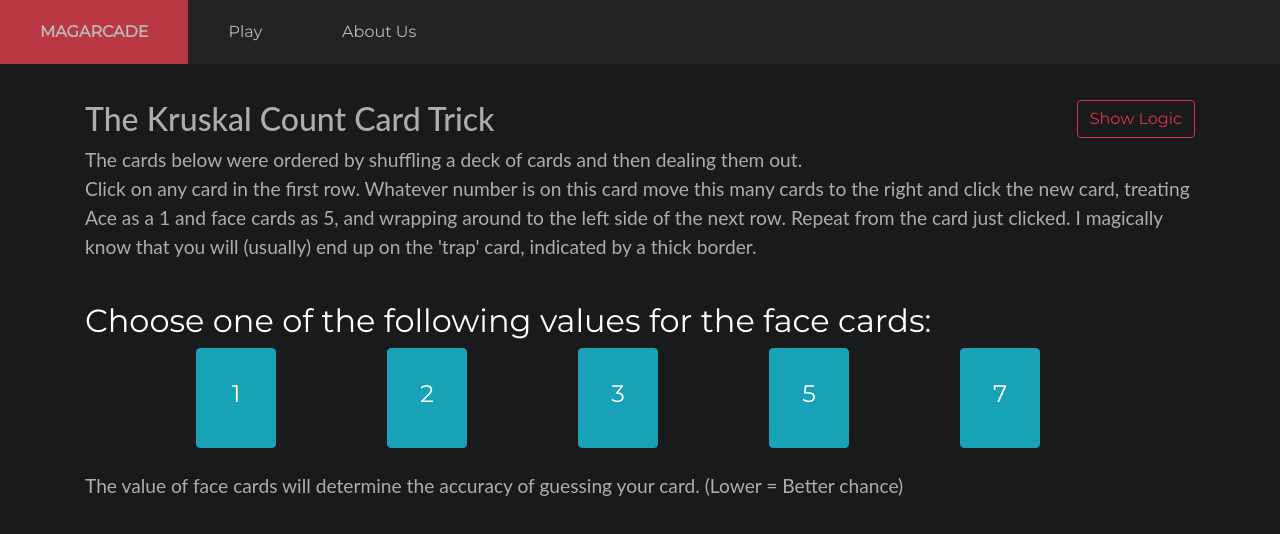
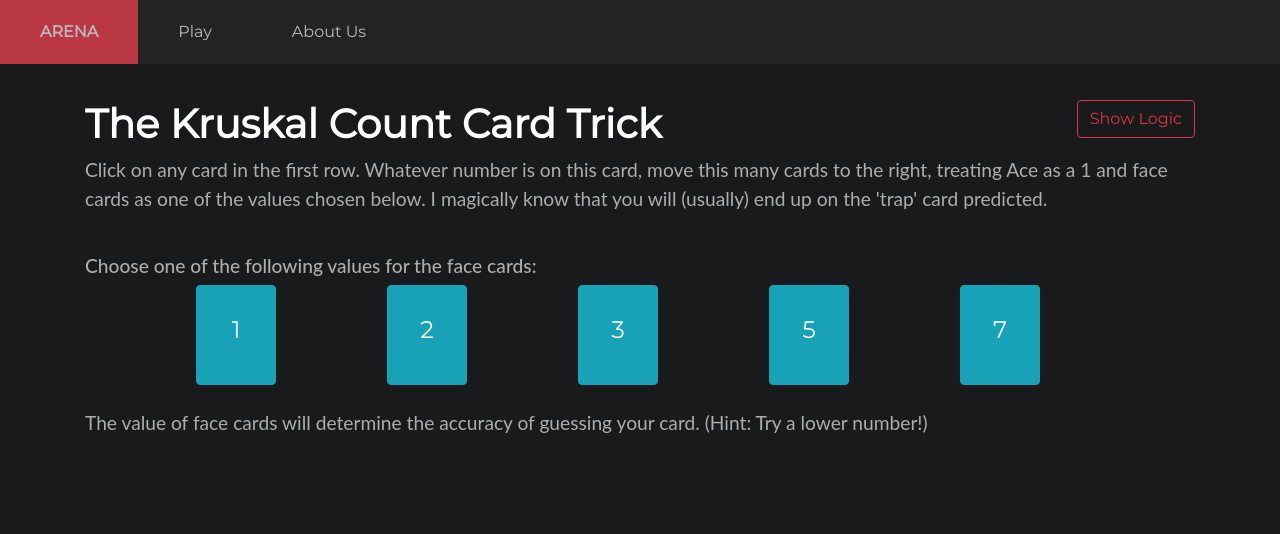
Before and after one commit to dixitgarg059/MAGIC-TRICKS, a React (Create React App) app in the folder frontend/: page /CARD-TRICKS/Play/Game5 in a window 1280 px wide. Shown: the top 534 px of the page. Built offline with nearby package versions, Linux system fonts and the light colour scheme.

Commit message:
final changes pllssss

```diff
--- a/frontend/src/App.js
+++ b/frontend/src/App.js
@@ -39,7 +39,7 @@ function App() {
               onClick={()=>{
                 setActive(0);
               }}>
-              <strong>MAGARCADE</strong></Link>
+              <strong>ARENA</strong></Link>
               <Link to="/Play" className={`${active==1?"nav-ele-active":'nav-ele'}`}
 
               onClick={()=>{
--- a/frontend/src/components/AboutUs.component.js
+++ b/frontend/src/components/AboutUs.component.js
@@ -73,7 +73,7 @@ export default class ABOUTUS extends Component {
             </div>
           </div>
           </a>
-          <a href="https://github.com/namanverma">
+          <a href="https://github.com/naman632">
           <div className="card play-card" style={{ width: "18rem" }}>
             <img className="card-img-top" src="https://scontent.famd5-1.fna.fbcdn.net/v/t1.0-9/69455318_120546009278447_538058135449894912_o.jpg?_nc_cat=106&ccb=2&_nc_sid=09cbfe&_nc_ohc=40jsJdiyoisAX_t_EKe&_nc_ht=scontent.famd5-1.fna&oh=1f97888df39c1564ce8f4a2aac3a2432&oe=5FDBDE3F"
             alt="27 cards trick" />
--- a/frontend/src/components/game4.component.js
+++ b/frontend/src/components/game4.component.js
@@ -140,7 +140,7 @@ export default class GAME4 extends Component {
                         if (this.state.stage == 1) {
                             return <div>
                                 <br></br>
-                                <div class="text-logic">Keep in memory, a card from the deck given below.</div>
+                                <div class="text-logic">Pick a card from the deck given below and make sure to remember it!</div>
                                 <br></br>
                                 <button onClick={() => { this.setState({ stage: 2 }) }} style={{
                                     border: 'none',
--- a/frontend/src/components/game5.component.js
+++ b/frontend/src/components/game5.component.js
@@ -329,22 +329,18 @@ export default class GAME5 extends Component {
             {" "}
             Show Logic{" "}
           </button>
-          <div className="game">
-            <p class="h2">The Kruskal Count Card Trick</p>
-            <p>
-              The cards below were ordered by shuffling a deck of cards and then
-              dealing them out.
-              <br />
+          <div>
+            <h1><strong>The Kruskal Count Card Trick</strong></h1>
+            <p className="text-logic">
               Click on any card in the first row. Whatever number is on this
-              card move this many cards to the right and click the new card,
-              treating Ace as a 1 and face cards as 5, and wrapping around to
-              the left side of the next row. Repeat from the card just clicked.
+              card, move this many cards to the right,
+              treating Ace as a 1 and face cards as one of the values chosen below.
               I magically know that you will (usually) end up on the 'trap'
-              card, indicated by a thick border.
+              card predicted.
             </p>
             <br />
-            <div className="game">
-              <h2>Choose one of the following values for the face cards:</h2>
+            <div>
+              <h2 className="text-logic">Choose one of the following values for the face cards:</h2>
               <button
                 className="btn btn-info facevalue"
                 onClick={() => this.keys(1)}
@@ -379,7 +375,7 @@ export default class GAME5 extends Component {
               <br />
               <p>
                 The value of face cards will determine the accuracy of guessing
-                your card. (Lower = Better chance)
+                your card. (Hint: Try a lower number!)
               </p>
             </div>
           </div>
@@ -399,7 +395,17 @@ export default class GAME5 extends Component {
             Show Logic{" "}
           </button>
           <div className="game">
-            <p class="h2">The Kruskal Count Card Trick</p>
+          <h1><strong>The Kruskal Count Card Trick</strong></h1>
+          <br/>
+            <p className="text-logic">
+            The cards below were ordered by shuffling a deck of cards and then
+              dealing them out.
+              Click on any card in the first row and confirm your choice. Whatever number is on this
+              card, move this many cards to the right by clicking the button given,
+              treating Ace as a 1 and face cards as the chosen value.
+              I magically know that you will (usually) end up on the 'trap'
+              card predicted.
+              </p>
             <br />
           </div>
           <button
--- a/frontend/src/components/game6.component.js
+++ b/frontend/src/components/game6.component.js
@@ -99,7 +99,7 @@ export default class GAME5 extends Component {
             turn = t[2];
         }
         else if(this.state.dplayer==false && this.checkAv(available)==false){
-            win = 'blue';
+            win = 'Blue';
         }
 
 
@@ -109,8 +109,8 @@ export default class GAME5 extends Component {
             available: available,
         })
         if (this.checkAv(available) == false) {
-            if(win==null && this.state.dplayer == false) win = 'gold';
-            else if(win==null && this.state.dplayer == true)  win = (turn == 1)?'gold':'blue';
+            if(win==null && this.state.dplayer == false) win = 'Gold';
+            else if(win==null && this.state.dplayer == true)  win = (turn == 1)?'Gold':'Blue';
             Alert.success(`${win} wins.`, { offset: 100 });
             this.setState({
                 win: win,
@@ -136,13 +136,17 @@ export default class GAME5 extends Component {
                     Show Logic{" "}
                 </button>
                 <h1><strong>Knight vs Knight</strong></h1>
-                <br></br>{
+                <br/>
+                <p>
+                A game of chess but there are only Knights! A player makes their move by placing their knight on the board. A valid move is one in which the position chosen by the player to place their knight is not in limbo (position is not occupied or under attack by another knight). The player who fails to complete their move loses.
+                </p>
+                <br/>{
                     (() => {
 
                         if (this.state.stage == 1) {
                             return (<div>
                                 <br></br>
-                                <div class="text-logic">Click the number of rows and columns in the chess board</div>
+                                <div class="text-logic">Choose the number of rows and columns of the chessboard to play.</div>
                                 <br></br>
                                 <div style={{ top: '10px', position: 'relative', alignItems: 'center' }}>
                                     {Array.from({ length: 8 }, (_, i) => i + 1).map((e) => {
@@ -177,6 +181,9 @@ export default class GAME5 extends Component {
                         else if (this.state.stage == 2) {
                             return (
                                 <div>
+                                <div class="text-logic">Choose to play against the computer or another player!</div>
+                                <br/><br/>
+
                                     <button className={`btn ${this.state.dplayer == false ? 'btn-warning' : 'btn-outline-warning'}`}
                                         style={{ borderRadius: '0' }}
                                         onClick={() => {
@@ -206,7 +213,11 @@ export default class GAME5 extends Component {
                         }
                         else if (this.state.stage == 3) return (
                             <div>
-                                <br></br>
+                                <br/>
+                                <p>
+                                    Try to make a valid move by choosing one of the positions available on the board
+                                </p>
+                                <br/>
                                 <h5>{(this.state.turn == 1) ? "Blue's Turn" : "Gold's Turn"}</h5>
                                 <br></br>
                                 {
@@ -284,7 +295,7 @@ export default class GAME5 extends Component {
                             </div>
 
                         )
-                        else return <div>{this.state.win} won. <br></br><br></br>
+                        else return <div>{this.state.win} Won! <br></br><br></br>
                             <button className="btn btn-outline-danger" onClick={() => {
                                 window.location.reload();
 
--- a/frontend/src/components/welcome.component.js
+++ b/frontend/src/components/welcome.component.js
@@ -21,7 +21,7 @@ export default class WELCOME extends Component {
                  <p>
                  <span className='bg'></span>
                  <span className='base'></span>
-                 <span className='text'>Play Magarcade</span>
+                 <span className='text'>Enter</span>
                  </p>
                  </a>
                  {/* <a href='#' className='white'>
```
